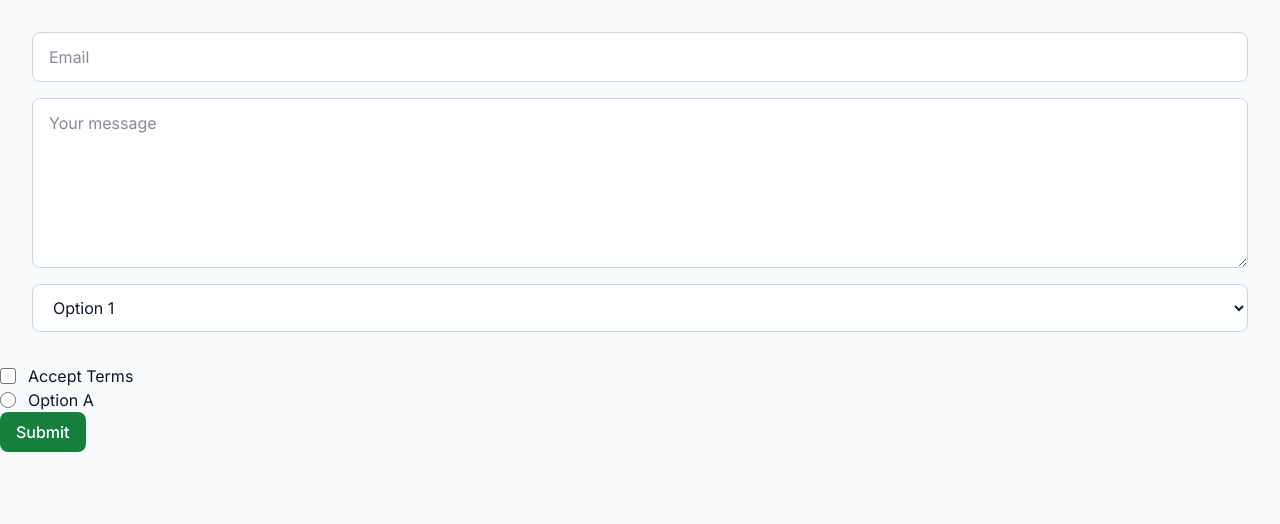
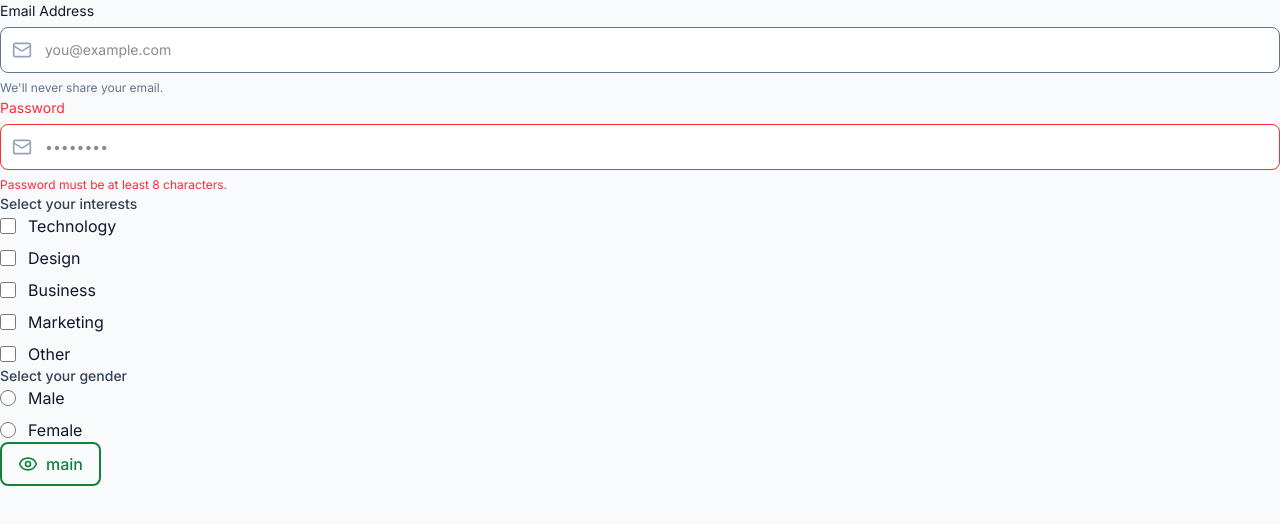
Before and after one commit to Bassant77533/user-manager, a Next.js app: page / in a window 1280 px wide. Shown: the top 524 px of the page. Built offline with nearby package versions, Linux system fonts and the light colour scheme.

Commit message:
feat: implemented checkbox , radioButton group and input with label molecules

```diff
--- a/app/components/atoms/Button.tsx
+++ b/app/components/atoms/Button.tsx
@@ -1,25 +1,48 @@
 import React from 'react'
+import clsx from 'clsx'
+import { Icon } from './Icons/Icon'
+import { IconName } from './Icons/icon.types'
 
 interface ButtonProps {
-    children: React.ReactNode;
-    onClick?: () => void;
-    className?: string;
+    children: React.ReactNode
+    onClick?: () => void
+    className?: string
     disabled?: boolean
     variant?: 'primary' | 'secondary' | 'ghost' | 'accent'
+    icon?: IconName
 }
 
+const Button = ({
+    children,
+    onClick,
+    className,
+    variant = 'primary',
+    disabled,
+    icon,
+}: Readonly<ButtonProps>) => {
+const btnType =
+    variant === 'primary'
+    ? 'bg-primary-600 hover:bg-primary-700 text-white'
+    : variant === 'secondary'
+    ? 'border-2 border-primary-600 text-primary-600 hover:bg-primary-50'
+    : variant === 'ghost'
+    ? 'text-slate-600 hover:bg-slate-100'
+    : 'bg-accent-500 hover:bg-accent-600 text-white'
 
-const Button = ({ children, onClick, className, variant , disabled }: Readonly<ButtonProps>) => {
-    const btnType = variant === 'primary' ? 'bg-primary-600 hover:bg-primary-700 text-white ' :
-                variant === 'secondary' ? 'border-2 border-primary-600 text-primary-600 hover:bg-primary-50 ' :
-                variant === 'ghost' ? 'text-stale-600 hover:bg-stale-100 ' :
-                'bg-accent-500 hover:bg-accent-600 text-white ';
-    return (
-        <button
-            onClick={onClick}
-            className={` font-medium transition-colors rounded-lg ${btnType} ${className} ${disabled ? 'opacity-50 hover:cursor-not-allowed' : ''}  cursor-pointer px-4 py-2`}
-        >
+return (
+<button
+    onClick={onClick}
+    disabled={disabled}
+    className={clsx(
+    'inline-flex items-center gap-2 px-4 py-2 rounded-lg font-medium transition-colors',
+    btnType,
+    disabled && 'opacity-50 cursor-not-allowed pointer-events-none',
+    className
+    )}
+>
+    {icon && <Icon name={icon} />}
     {children}
+
 </button>
 )
 }
--- a/app/components/atoms/Input.tsx
+++ b/app/components/atoms/Input.tsx
@@ -1,78 +1,93 @@
-import React from 'react';
+import React from 'react'
 
-type InputElement =  HTMLInputElement | HTMLTextAreaElement | HTMLSelectElement;
+export type InputElement =
+    | HTMLInputElement
+    | HTMLTextAreaElement
+    | HTMLSelectElement
 
 interface SelectOption {
-    label: string;
-    value: string;
+    label: string
+    value: string
 }
 
 interface InputProps {
-    as?: 'input' | 'textarea' | 'select';
-    placeholder?: string;
-    value?: string;
-    onChange?: (e: React.ChangeEvent<InputElement>) => void;
-    type?: string;
-    className?: string;
+    as?: 'input' | 'textarea' | 'select'
+    placeholder?: string
+    value?: string
+    onChange?: (e: React.ChangeEvent<InputElement>) => void
+    type?: string
+    className?: string
+    disabled?: boolean
+
     /* textarea */
-    rows?: number;
+    rows?: number
+
     /* select */
-    options?: SelectOption[];
+    options?: SelectOption[]
 }
-const baseInputStyles = 'w-full px-4 py-3 border border-slate-300 rounded-lg bg-white focus:outline-none focus:ring-2 focus:ring-primary-500 focus:border-transparent';
+
+const baseInputStyles = 'w-full px-4 py-3 border  rounded-lg bg-white text-sm focus:outline-none focus:ring-2 focus:ring-primary-500 focus:border-transparent transition'
+
 const Input = ({
     as = 'input',
     placeholder,
     value,
     onChange,
     type = 'text',
-    className,
+    className = '',
     rows = 3,
     options = [],
+    disabled,
 }: InputProps) => {
+const styles = `${baseInputStyles} ${className} ${
+disabled ? 'bg-slate-100 cursor-not-allowed' : ''
+}`
+
+if (as === 'textarea') {
 return (
-<>
-    {as === 'textarea' && (
     <textarea
-        className={baseInputStyles + ' ' + (className || '')}
+    className={styles}
     placeholder={placeholder}
     value={value}
     onChange={onChange}
     rows={rows}
+    disabled={disabled}
     />
-    )}
+)
+}
 
-    {as === 'select' && (
+if (as === 'select') {
+return (
     <select
-        className= {baseInputStyles + ' ' + (className || '')}
+    className={styles}
     value={value}
     onChange={onChange}
+    disabled={disabled}
     >
     {placeholder && (
         <option value="" disabled>
         {placeholder}
         </option>
     )}
-
-        {options.map((option) => (
+    {options.map(option => (
         <option key={option.value} value={option.value}>
         {option.label}
         </option>
     ))}
     </select>
-    )}
+)
+}
 
-    {as === 'input' && (
+return (
 <input
-        className={baseInputStyles + ' ' + (className || '')}
+    className={styles}
     type={type}
     placeholder={placeholder}
     value={value}
     onChange={onChange}
+    disabled={disabled}
 />
-    )}
-</>
-);
-};
+)
+}
 
-export default Input;
+export default Input
--- /dev/null
+++ b/app/components/molecules/CheckboxGroup.tsx
@@ -0,0 +1,53 @@
+import React from 'react'
+import Checkbox from '../atoms/CheckBox'
+
+interface CheckboxGroupProps {
+    label: string
+    options: string[]
+    values?: string[]
+    onChange?: (values: string[]) => void
+    error?: string
+    helperText?: string
+}
+
+const CheckboxGroup: React.FC<CheckboxGroupProps> = ({
+    label,
+    options,
+    values = [],
+    onChange,
+    error,
+    helperText,
+}) => {
+const toggleValue = (value: string) => {
+const updatedValues = values.includes(value)
+    ? values.filter(v => v !== value)
+    : [...values, value]
+
+onChange?.(updatedValues)
+}
+
+return (
+<fieldset className="flex flex-col gap-2">
+    <legend className="text-sm font-medium text-slate-700">
+    {label}
+    </legend>
+
+    {options.map(option => (
+    <Checkbox
+        key={option}
+        label={option}
+        checked={values.includes(option)}
+        onChange={() => toggleValue(option)}
+    />
+    ))}
+
+    {error ? (
+    <p className="text-xs text-red-500">{error}</p>
+    ) : helperText ? (
+    <p className="text-xs text-slate-500">{helperText}</p>
+    ) : null}
+</fieldset>
+)
+}
+
+export default CheckboxGroup
--- /dev/null
+++ b/app/components/molecules/InputField.tsx
@@ -0,0 +1,66 @@
+import React from 'react'
+import Input, { InputElement } from '../atoms/Input'
+
+interface InputFieldProps {
+    label: string
+    type?: string
+    placeholder?: string
+    value?: string
+    onChange?: (e: React.ChangeEvent<InputElement>) => void
+    helperText?: string
+    error?: string
+    disabled?: boolean
+    leftIcon?: React.ReactNode
+}
+
+const InputField: React.FC<InputFieldProps> = ({
+    label,
+    type = 'text',
+    placeholder,
+    value,
+    onChange,
+    helperText,
+    error,
+    disabled,
+    leftIcon,
+}) => {
+return (
+<div className="flex flex-col gap-1.5">
+
+    {/* Label */}
+    <label className={` body-sm ${error ? 'text-red-500 ' : 'text-stale-100'} `}>
+    {label}
+    </label>
+
+    {/* Input and Icon */}
+    <div className="relative">
+    {leftIcon && (
+        <span className="absolute left-3 top-1/2 -translate-y-1/2 text-slate-400">
+        {leftIcon}
+        </span>
+    )}
+
+    <Input
+        type={type}
+        value={value}
+        placeholder={placeholder}
+        onChange={onChange}
+        disabled={disabled}
+        className={`
+        ${leftIcon ? 'pl-11' : ''}
+        ${error ? 'border-red-500 focus:ring-red-500' : 'border-slate-500 focus:ring-primary-500'}
+        `}
+    />
+    </div>
+
+    {/* Helper / Error */}
+    {error ? (
+    <p className="caption text-red-500">{error}</p>
+    ) : helperText ? (
+    <p className="caption text-slate-500">{helperText}</p>
+    ) : null}
+</div>
+)
+}
+
+export default InputField
--- /dev/null
+++ b/app/components/molecules/RadioButtonGroup.tsx
@@ -0,0 +1,61 @@
+import React from 'react'
+import RadioButton from '../atoms/RadioButton'
+
+interface RadioOption {
+    label: string
+    value: string
+}
+
+interface RadioGroupProps {
+    label: string
+    name: string
+    options: RadioOption[]
+    value?: string
+    onChange?: (value: string) => void
+    helperText?: string
+    error?: string
+    disabled?: boolean
+}
+
+const RadioGroup: React.FC<RadioGroupProps> = ({
+    label,
+    name,
+    options,
+    value,
+    onChange,
+    helperText,
+    error,
+    disabled,
+}) => {
+return (
+<fieldset className="flex flex-col gap-2">
+
+    {/* Group Label */}
+    <legend className="text-sm font-medium text-slate-700">
+    {label}
+    </legend>
+
+    {/* Radios */}
+    {options.map(option => (
+    <RadioButton
+        key={option.value}
+        label={option.label}
+        value={option.value}
+        name={name}
+        checked={value === option.value}
+        disabled={disabled}
+        onChange={() => onChange?.(option.value)}
+    />
+    ))}
+
+    {/* Helper / Error */}
+    {error ? (
+    <p className="text-xs text-red-500">{error}</p>
+    ) : helperText ? (
+    <p className="text-xs text-slate-500">{helperText}</p>
+    ) : null}
+</fieldset>
+)
+}
+
+export default RadioGroup
--- a/app/page.tsx
+++ b/app/page.tsx
@@ -1,30 +1,65 @@
 
+
+"use client";
+import { useState } from "react";
 import Button from "./components/atoms/Button";
 import CheckBox from "./components/atoms/CheckBox";
 import { Icon } from "./components/atoms/Icons/Icon";
 import Input from "./components/atoms/Input";
 import RadioButton from "./components/atoms/RadioButton";
 import StepCircle from "./components/atoms/StepCircle";
+import InputField from "./components/molecules/InputField";
+import CheckboxGroup from "./components/molecules/CheckboxGroup";
+import RadioGroup from "./components/molecules/RadioButtonGroup";
+ export default function Home() {
+  const [interests, setInterests] = useState<string[]>([])
+  const [gender, setGender] = useState('')
 
-export default function Home() {
   return (
+
     <main>
-      <div className="flex flex-col gap-4 p-8">
-        <Input placeholder="Email" type="email" />
-      <Input as="textarea" placeholder="Your message" rows={6} />
-      <Input
-        as="select"
-        placeholder="Select an option"
-        options={[
-          { label: "Option 1", value: "option1" },
-          { label: "Option 2", value: "option2" },
-        ]}
-      />
-      </div>
-      <CheckBox label="Accept Terms" />
-      <RadioButton label="Option A" name="options" value="A" />
-      <Button variant="primary">Submit</Button>
+  <InputField
+  label="Email Address"
+  type="email"
+  placeholder="you@example.com"
+  helperText="We'll never share your email."
+  leftIcon={<Icon name="mail" />}
+/>
 
+<InputField
+  label="Password"
+  type="password"
+  placeholder="••••••••"
+  error="Password must be at least 8 characters."
+  leftIcon ={<Icon name="mail" />}
+/>
+
+
+<CheckboxGroup
+  label="Select your interests"
+  options={[
+    'Technology',
+    'Design',
+    'Business',
+    'Marketing',
+    'Other',
+  ]}
+  values={interests}
+  onChange={setInterests}
+/>
+
+<RadioGroup
+  label="Select your gender"
+  name="gender"
+  options={[
+    { label: 'Male', value: 'male' },
+    { label: 'Female', value: 'female' },
+  ]}
+  value={gender}
+  onChange={setGender}
+/>
+
+<Button variant="secondary" icon="eye">main</Button>
   </main>
   );
 }
```
Lines whose indentation alone changed are shown as unchanged.
